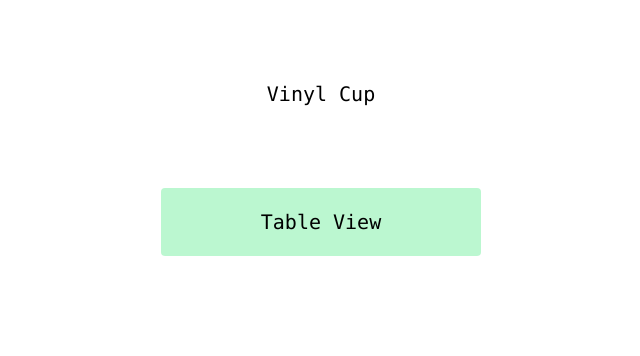
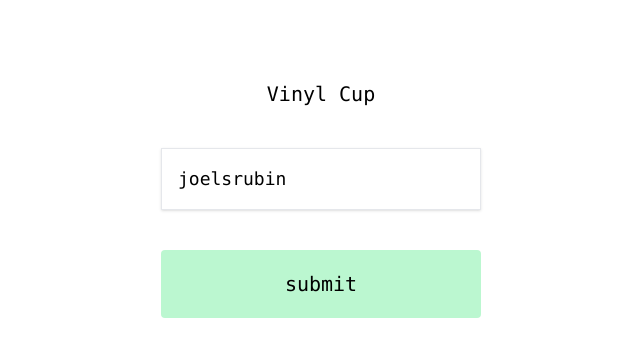
Before and after one commit to joelsrubin/vite-vinyl, a React (Vite) app: page / in a window 1280 px wide. Shown: the top 356 px of the page, without its empty margins (319-959 px from the left). Built offline with nearby package versions, Linux system fonts and the light colour scheme; no server answers.

Commit message:
added usernames

```diff
--- a/src/App.tsx
+++ b/src/App.tsx
@@ -1,28 +1,46 @@
+import { useState } from "react";
 import { useQuery } from "react-query";
-import { BrowserRouter, Route, Routes } from "react-router-dom";
+import { BrowserRouter, Route, Routes, useNavigate } from "react-router-dom";
 
 import { HomePage } from "./pages/Homepage";
 import Library from "./pages/Library";
 
 const KEY = "QjMwskBJVDuuVwHxmJuI";
 const SECRET = "oJQZXITXAiAYDBdzvOUgdKIoWnTLvlQn";
-const USERNAME = "joelsrubin";
+// const USERNAME = "zaqmiller";
 
-export async function fetchAlbums() {
+export async function fetchAlbums(
+  userName: string | number
+): Promise<Info | undefined> {
   const data = await fetch(
-    `https://api.discogs.com/users/${USERNAME}/collection/folders/0/releases?&per_page=100&key=${KEY}&secret=${SECRET}`
+    `https://api.discogs.com/users/${userName}/collection/folders/0/releases?&per_page=100&key=${KEY}&secret=${SECRET}`
   );
   return await data.json();
 }
-
 export default function App() {
-  const { data } = useQuery("albums", fetchAlbums);
+  const [userName, setUserName] = useState<string | number>("joelsrubin");
+  const { data, refetch, isLoading } = useQuery(
+    "albums",
+    async () => await fetchAlbums(userName)
+  );
 
   return (
     <BrowserRouter>
       <Routes>
-        <Route path="/" element={<HomePage />} />
-        <Route path="/library" element={<Library data={data} />} />
+        <Route
+          path="/"
+          element={
+            <HomePage
+              userName={userName}
+              refetch={refetch}
+              setUserName={setUserName}
+            />
+          }
+        />
+        <Route
+          path="/library"
+          element={<Library data={data} userName={userName} />}
+        />
       </Routes>
     </BrowserRouter>
   );
--- a/src/pages/Homepage.tsx
+++ b/src/pages/Homepage.tsx
@@ -1,15 +1,64 @@
+import { useState } from "react";
+import { isMobile } from "react-device-detect";
 import { useQuery } from "react-query";
+import { useNavigate } from "react-router-dom";
+import { ClipLoader } from "react-spinners";
 import { fetchAlbums } from "../App";
-import { MyLink } from "../components/Link";
 
-export function HomePage() {
-  const { isLoading } = useQuery("albums", fetchAlbums);
+import DebouncedInput from "../components/DebouncedInput";
+
+export function HomePage({
+  userName,
+  refetch,
+  setUserName,
+}: // isLoading,
+{
+  userName: string | number;
+  setUserName: (userName: string | number) => void;
+  refetch: () => void;
+  // isLoading: boolean;
+}) {
+  const navigate = useNavigate();
+  const [isLoading, setIsLoading] = useState(false);
+
+  async function submitHandler(e: React.FormEvent<HTMLFormElement>) {
+    try {
+      setIsLoading(true);
+      e.preventDefault();
+      await refetch();
+      await navigate("/library");
+      setIsLoading(false);
+    } catch (e) {
+      console.error(e);
+    }
+  }
+  console.log(isLoading);
   return (
     <div className="font-mono text-center text-xl mt-20">
       <h1>Vinyl Cup</h1>
-      <ul className="mt-20 flex flex-col gap-10 items-center">
-        <MyLink to="/library" text="Table View" isLoading={isLoading} />
-      </ul>
+      <form
+        onSubmit={(e) => submitHandler(e)}
+        className={`flex flex-col justify-center content-center items-center mt-10 ${
+          isMobile ? "" : ""
+        }`}
+      >
+        <DebouncedInput
+          onChange={setUserName}
+          value={userName}
+          className={`p-4 text-lg shadow border border-block font-mono ${
+            isMobile ? "w-1/2" : "w-1/4"
+          } `}
+          placeholder="Enter Discogs Username"
+        />
+        <button
+          role="submit"
+          className={`${
+            isMobile ? "w-1/2" : "w-1/4"
+          } bg-green-200 p-5 rounded hover:bg-green-300 font-mono whitespace-no-wrap text-center text-xl mt-10`}
+        >
+          {isLoading ? <ClipLoader size={20} /> : "submit"}
+        </button>
+      </form>
     </div>
   );
 }
--- a/src/pages/Library.tsx
+++ b/src/pages/Library.tsx
@@ -3,7 +3,13 @@ import "../App.css";
 import { MyLink } from "../components/Link";
 import { MyTable } from "../components/Table";
 
-function Library({ data }: { data: Info | undefined }) {
+function Library({
+  data,
+  userName,
+}: {
+  data: Info | undefined;
+  userName: string | number;
+}) {
   if (!data) {
     return (
       <div className="flex justify-center content-center items-center min-h-screen">
@@ -13,9 +19,11 @@ function Library({ data }: { data: Info | undefined }) {
   }
   return (
     <div>
-      <h1 className="font-mono text-center text-xl mt-10">vinyl</h1>
-      <h1 className="font-mono text-center text-xl">
-        total count {data.pagination.items}
+      <h1 className="font-mono text-center text-xl mt-10">
+        username: {userName}
+      </h1>
+      <h1 className="font-mono text-center text-xl mt-2">
+        vinyl: {data.pagination.items}
       </h1>
 
       <nav className="flex justify-center mt-4">
```
